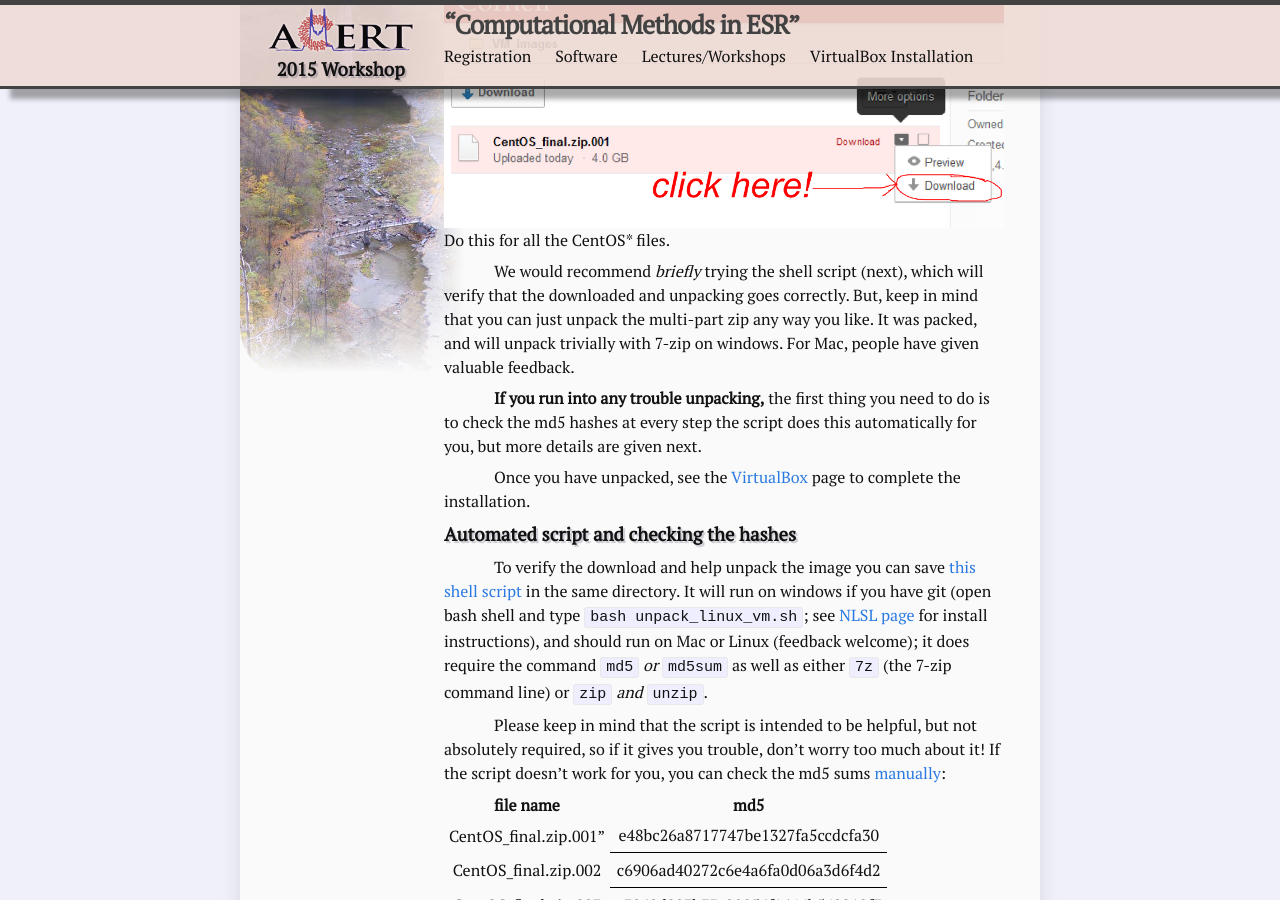
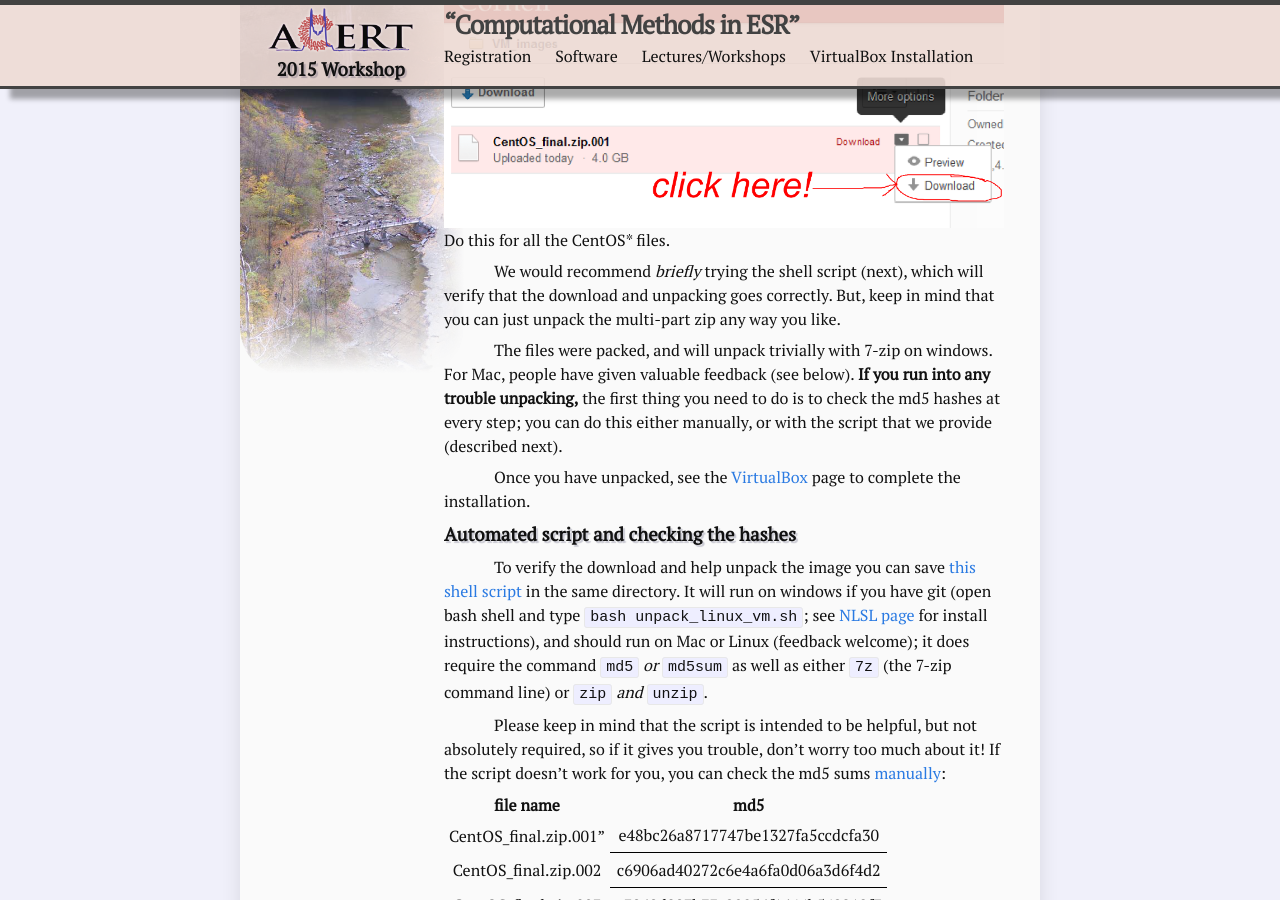
Before and after one commit to jmfranck/acert.github.io, a Jekyll site: the page built from VirtualBox/Downloads.md, in a window 1280 px wide and 900 px high, scrolled down 318 px. Built offline with Jekyll 4.4.1, drawn with Linux system fonts in a browser that asks for light colours.

Commit message:
more updates

```diff
--- a/VirtualBox/Downloads.md
+++ b/VirtualBox/Downloads.md
@@ -13,12 +13,12 @@ Don't click the file name or the large download icon at the top of the page.  Ra
 ![]({{ site.url }}/assets/box_info.png)
 Do this for all the CentOS* files.
 
-We would recommend *briefly* trying the shell script (next), which will verify that the downloaded and unpacking goes correctly.
+We would recommend *briefly* trying the shell script (next), which will verify that the download and unpacking goes correctly.
 But, keep in mind that you can just unpack the multi-part zip any way you like.
-It was packed, and will unpack trivially with 7-zip on windows.
-For Mac, people have given valuable feedback.
 
-**If you run into any trouble unpacking,** the first thing you need to do is to check the md5 hashes at every step the script does this automatically for you, but more details are given next.
+The files were packed, and will unpack trivially with 7-zip on windows.
+For Mac, people have given valuable feedback (see below).
+**If you run into any trouble unpacking,** the first thing you need to do is to check the md5 hashes at every step; you can do this either manually, or with the script that we provide (described next).
 
 Once you have unpacked,
 see the [VirtualBox]({{ site.url }}/VirtualBox.html) page to complete the installation.
```
Also changed, not shown: _posts/2015-06-07-rollout.md (+1 -1 lines).
